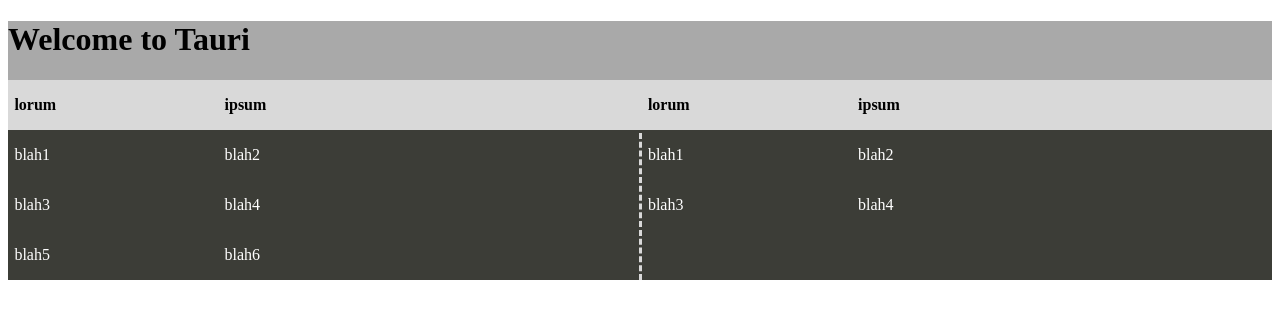
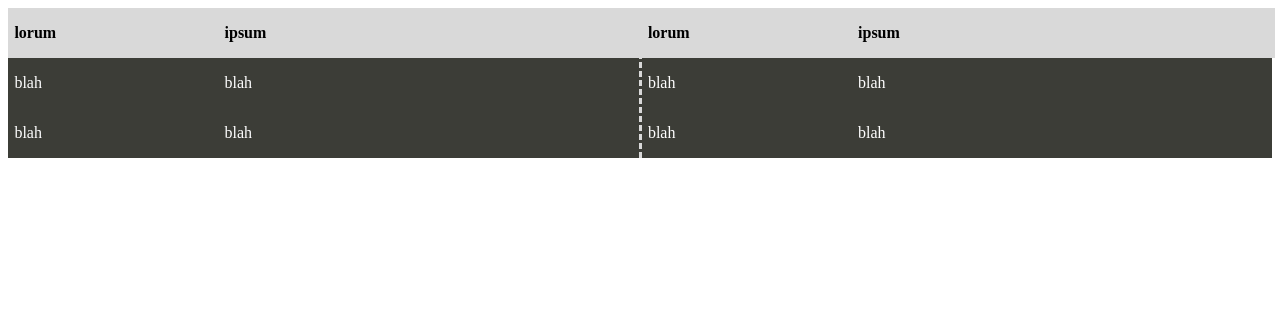
Before and after one commit to roclame12/ShadowSheet, a React (Vite) app: page / in a window 1280 px wide. Shown: the top 318 px of the page. Built offline with nearby package versions, Linux system fonts and the light colour scheme.

Commit message:
Made <Table> have it's basic functionality. It can now take a series of <Row> components and then shove them into a table of a predefined number of columns. Next steps are to do some error handling

```diff
--- a/src/App.tsx
+++ b/src/App.tsx
@@ -1,7 +1,7 @@
 import { useState } from "react";
 import { invoke } from "@tauri-apps/api/core";
 import "./CSS/globals.css"
-import Table from "./components/Table.tsx";
+import Table, { Row } from "./components/Table.tsx";
 
 function App() {
   const [greetMsg, setGreetMsg] = useState("");
@@ -14,12 +14,20 @@
 
   return (
     <main style={{backgroundColor: "darkgray"}}>
-        <h1>Welcome to Tauri</h1>
-        <Table header={["lorum", "ipsum"]} items={[<p>item</p>]}/>
-
-        <table>
-
-        </table>
+        <Table header={["lorum", "ipsum"]} colTemplate="1fr 2fr" columns={2}>
+            <Row>
+                <p>blah</p>
+                <p>blah</p>
+            </Row>
+            <Row>
+                <p>blah</p>
+                <p>blah</p>
+            </Row>
+            <Row>
+                <p>blah</p>
+                <p>blah</p>
+            </Row>
+        </Table>
 
     </main>
   );
--- a/src/components/Table.tsx
+++ b/src/components/Table.tsx
@@ -2,15 +2,15 @@
 import "../CSS/components/Table.css"
 
 export interface TableProps {
+    children: ReactElement[];  // an array containing the Components will display, these components should be the same
     header: string[];                           // the header for each column
-    rowItems: React.ComponentType<RowProps>[];  // an array containing the Components will display, these components should be the same
-    columns?: number;                           // the amount of columns that the table should display at once (defaults to 1)
+    colTemplate: string;                        // The template on how the rows should be displayed. Uses grid-template-columns
+    columns?: number;                           // the amount of columns that the table should display at once
 }
 
 
 interface RowProps {
     children: ReactElement[]  // the Child elements of the
-    inLastCol: boolean
 }
 
 export function Row(props: RowProps) {
@@ -26,7 +26,9 @@
 }
 
 
-function Column({header, children, isLast}: {header: string[]; children: ReactElement[]; isLast?: boolean}) {
+function Column(
+    {header, children, isLast}:
+    {header: string[]; children: ReactElement[]; isLast?: boolean}) {
     isLast === undefined ? isLast = false : null;
 
     return (
@@ -55,32 +57,23 @@
  * @constructor
  */
 export default function Table(props: TableProps) {
+    const components: Array<ReactElement> = []
+    const numColumns = props.columns === undefined ? 1 : props.columns;
+
+    for (let i = 0; i < numColumns; i++) {
+        components.push(
+            <Column header={props.header} key={i}>
+                {props.children.filter(
+                    (_, j) => {
+                        return j % numColumns === 0
+                    })}
+            </Column>
+        )
+    }
+
     return (
         <div className="table-container">
-            <Column header={props.header} isLast={false}>
-                <Row>
-                    <p>blah1</p>
-                    <p>blah2</p>
-                </Row>
-                <Row>
-                    <p>blah3</p>
-                    <p>blah4</p>
-                </Row>
-                <Row>
-                    <p>blah5</p>
-                    <p>blah6</p>
-                </Row>
-            </Column>
-            <Column header={props.header} isLast={true}>
-                <Row>
-                    <p>blah1</p>
-                    <p>blah2</p>
-                </Row>
-                <Row>
-                    <p>blah3</p>
-                    <p>blah4</p>
-                </Row>
-            </Column>
+            {components}
         </div>
     )
 }
```
